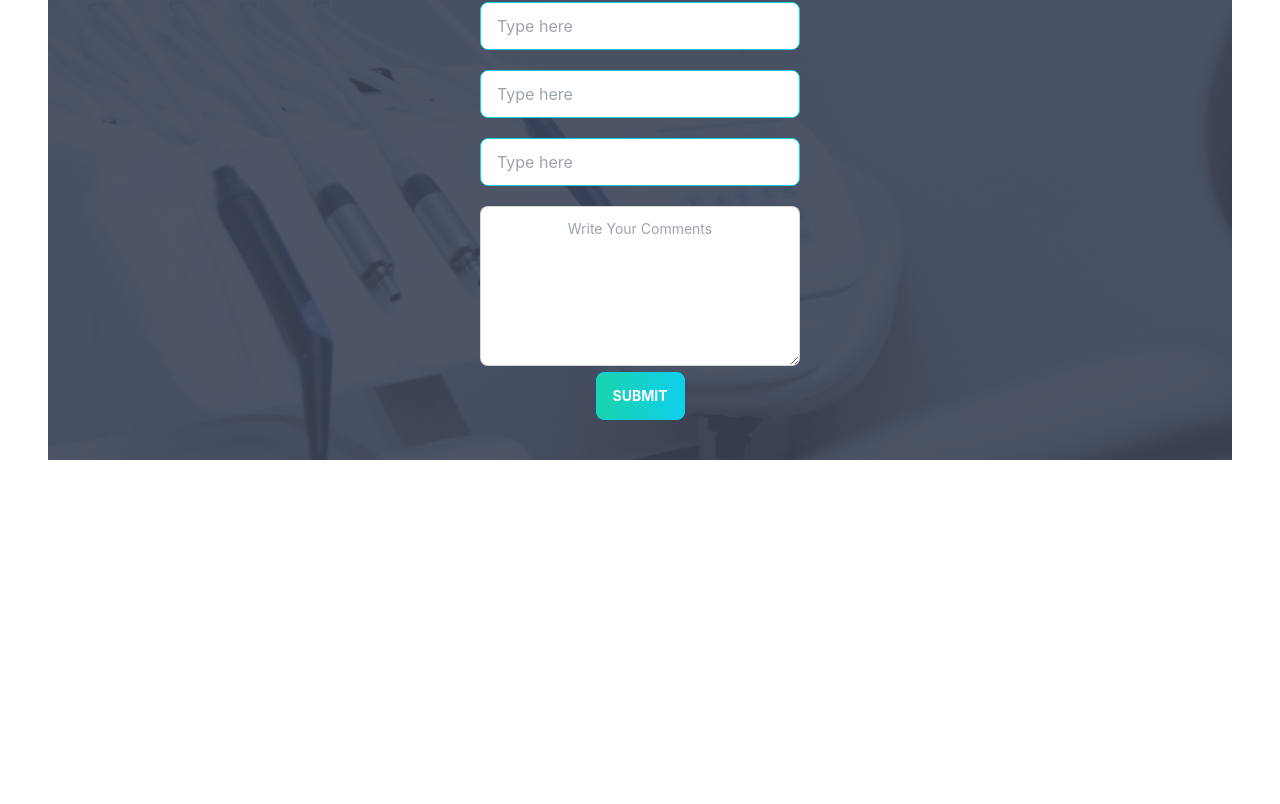
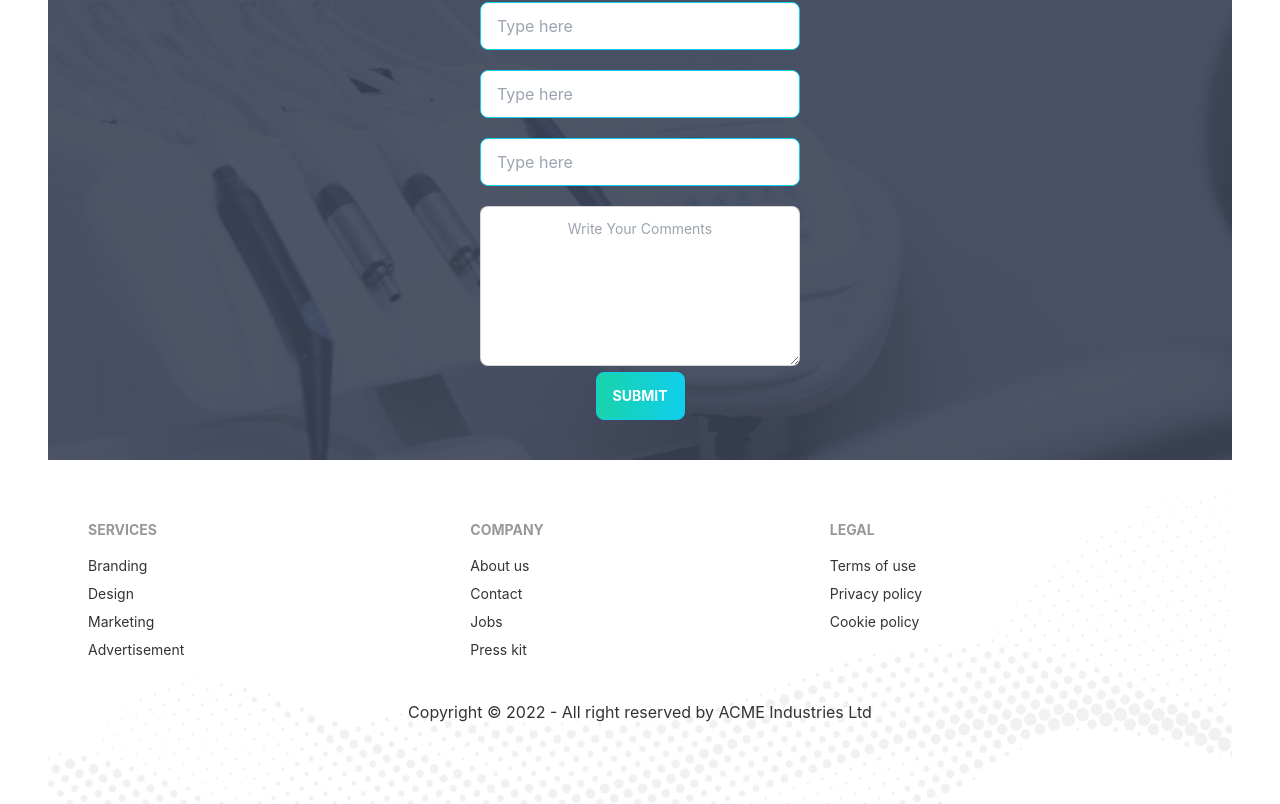
Before and after one commit to rimonhossain12/new-doctors-portal-client-1, a React (Create React App) app: page / in a window 1280 px wide. Shown: the part 3606-4410 px from the top of the page. Before the commit the page ends 4086 px from the top, so only its background shows below. Built offline with nearby package versions, Linux system fonts and the light colour scheme.

Commit message:
footer part added

```diff
--- a/public/index.html
+++ b/public/index.html
@@ -24,7 +24,7 @@
       work correctly both with client-side routing and a non-root public URL.
       Learn how to configure a non-root public URL by running `npm run build`.
     -->
-    <title>React App</title>
+    <title>Doctors Portal</title>
   </head>
   <body>
     <noscript>You need to enable JavaScript to run this app.</noscript>
--- /dev/null
+++ b/src/Pages/Home/Footer/Footer.js
@@ -0,0 +1,42 @@
+import React from 'react';
+import footer from '../../../assets/images/footer.png';
+
+
+const Footer = () => {
+    return (
+        <footer class="p-10"
+            style={{
+                background: `url(${footer})`,
+                backgroundSize: 'cover'
+            }}
+        >
+            <div className="footer">
+                <div>
+                    <span class="footer-title">Services</span>
+                    <a href='/home' class="link link-hover">Branding</a>
+                    <a href='/home' class="link link-hover">Design</a>
+                    <a href='/home' class="link link-hover">Marketing</a>
+                    <a href='/home' class="link link-hover">Advertisement</a>
+                </div>
+                <div>
+                    <span class="footer-title">Company</span>
+                    <a href='/home' class="link link-hover">About us</a>
+                    <a href='/home' class="link link-hover">Contact</a>
+                    <a href='/home' class="link link-hover">Jobs</a>
+                    <a href='/home' class="link link-hover">Press kit</a>
+                </div>
+                <div>
+                    <span class="footer-title">Legal</span>
+                    <a href='/home' class="link link-hover">Terms of use</a>
+                    <a href='/home' class="link link-hover">Privacy policy</a>
+                    <a href='/home' class="link link-hover">Cookie policy</a>
+                </div>
+            </div>
+            <div className='my-10 text-center'>
+                <p>Copyright © 2022 - All right reserved by ACME Industries Ltd</p>
+            </div>
+        </footer>
+    );
+};
+
+export default Footer;
--- a/src/Pages/Home/Home.js
+++ b/src/Pages/Home/Home.js
@@ -2,6 +2,7 @@
 import MakeAppointment from '../MakeAppointment/MakeAppointment';
 import Banner from './Banner';
 import Contact from './Contact/Contact';
+import Footer from './Footer/Footer';
 import Info from './Information/Info';
 import Services from './Service/Services';
 import Testimonial from './Testimonial/Testimonial';
@@ -18,6 +19,7 @@
             <MakeAppointment />
             <Testimonial />
             <Contact />
+            <Footer />
         </div>
     );
 };
--- a/src/Pages/Shared/Navbar.js
+++ b/src/Pages/Shared/Navbar.js
@@ -15,10 +15,10 @@
             <div class="navbar bg-base-100">
                 <div class="navbar-start">
                     <div class="dropdown">
-                        <label tabindex="0" class="btn btn-ghost lg:hidden">
+                        <label tabIndex="0" class="btn btn-ghost lg:hidden">
                             <svg xmlns="http://www.w3.org/2000/svg" class="h-5 w-5" fill="none" viewBox="0 0 24 24" stroke="currentColor"><path stroke-linecap="round" stroke-linejoin="round" stroke-width="2" d="M4 6h16M4 12h8m-8 6h16" /></svg>
                         </label>
-                        <ul tabindex="0" class="menu menu-compact dropdown-content mt-3 p-2 shadow bg-base-100 rounded-box w-52">
+                        <ul tabIndex="0" class="menu menu-compact dropdown-content mt-3 p-2 shadow bg-base-100 rounded-box w-52">
                             ${menuItems}
                         </ul>
                     </div>
```
